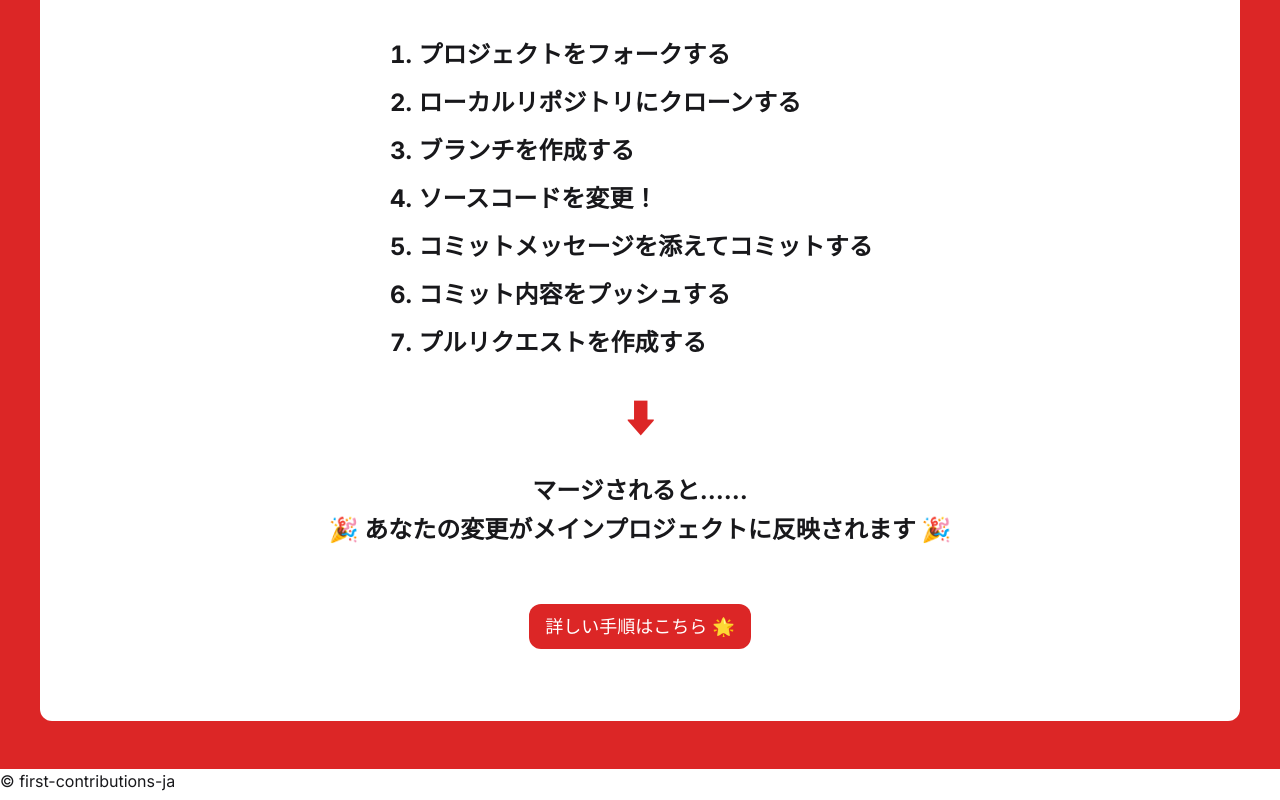
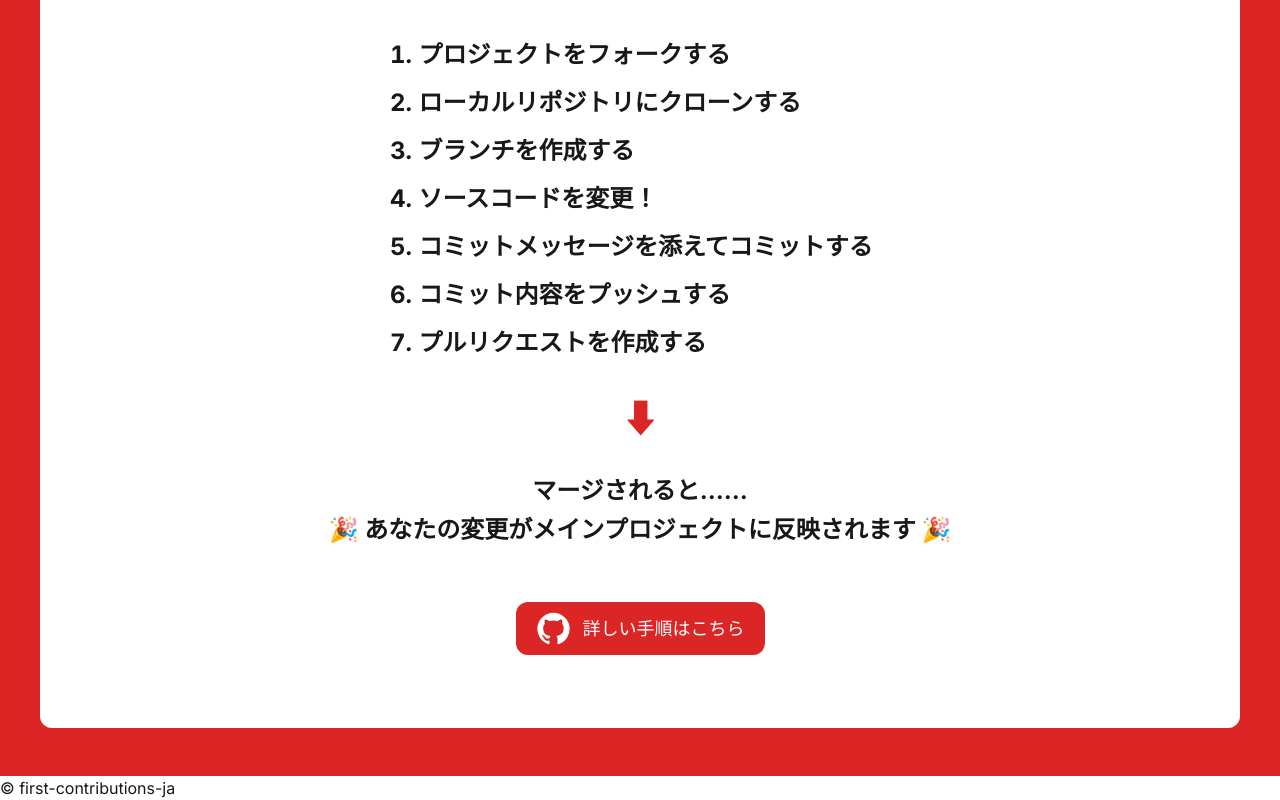
Before and after one commit to first-contributions-ja/first-contributions-ja.github.io, a Next.js app: page / in a window 1280 px wide. Shown: the part 1001-1801 px from the top of the page. Built offline with nearby package versions, Linux system fonts and the light colour scheme.

Commit message:
🎨 style: Material-Iconsの追加・スタイルの変更

```diff
--- a/src/app/page.tsx
+++ b/src/app/page.tsx
@@ -1,6 +1,7 @@
 import Image from "next/image";
 import { basePath } from "../../next.config";
 const BASE_PATH = basePath ? basePath : "";
+import GitHubIcon from '@mui/icons-material/GitHub';
 
 export default function Home() {
   return (
@@ -54,8 +55,9 @@ export default function Home() {
           <div className="text-center">
             <a
               href="https://github.com/first-contributions-ja/first-contributions-ja.github.io"
-              className="bg-red-600 text-white text-lg px-4 py-3 rounded-xl hover:opacity-70 transition"
-            > 詳しい手順はこちら 🌟</a>
+              className="bg-red-600 text-white text-lg px-5 py-4 rounded-xl hover:opacity-70 transition">
+              <GitHubIcon fontSize="large" className="mr-3 -translate-y-0.5" />
+              詳しい手順はこちら</a>
           </div>
         </div>
       </section>
```
Also changed, not shown: package.json (+9 -5 lines), 1 other file (tests, documents, lock files or other folders).
